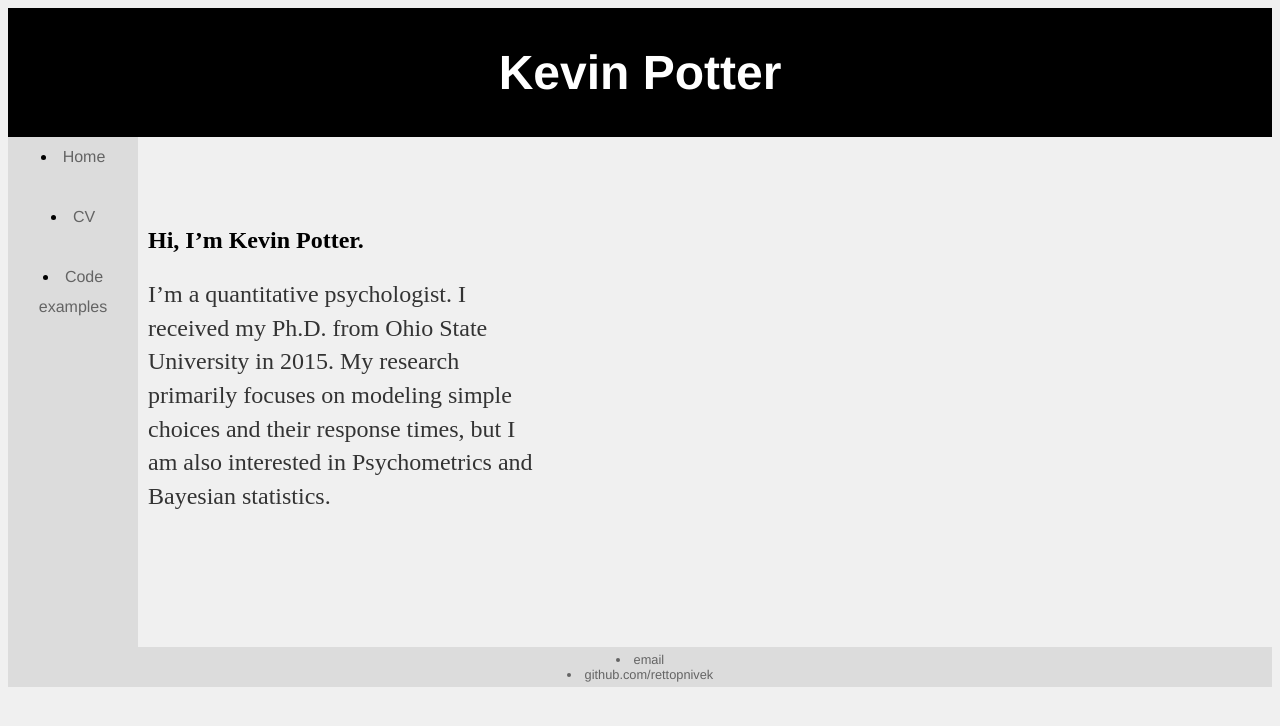
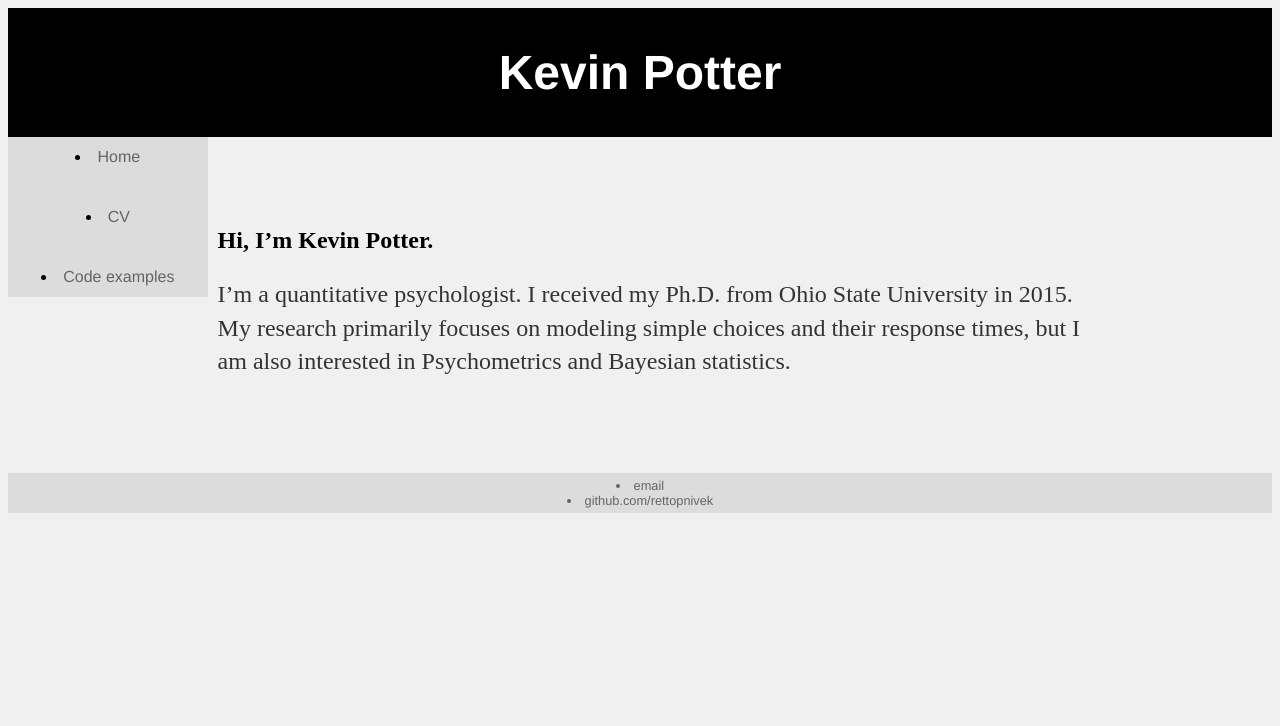
Before and after one commit to rettopnivek/rettopnivek.github.io, a Jekyll site: the page built from index.md, in a window 1280 px wide. Shown: the top 726 px of the page. Built offline with Jekyll 4.4.1, drawn with Linux system fonts in a browser that asks for light colours.

Commit message:
Update main.css

```diff
--- a/css/main.css
+++ b/css/main.css
@@ -9,14 +9,14 @@
     text-align:center;
     line-height:30px;
     background-color:rgb(220,220,220);
-    height:500px;
-    width:120px;
+    height:100%;
+    width:15%;
     float:left;
     padding:5px;
 }
 #section {
     margin: 60px auto;
-    width: 400px;
+    width: 70%;
     float:left;
     padding:10px;
     background-color:rgb(240,240,240);
```
